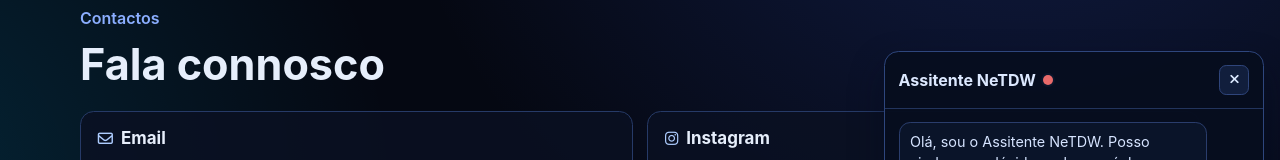
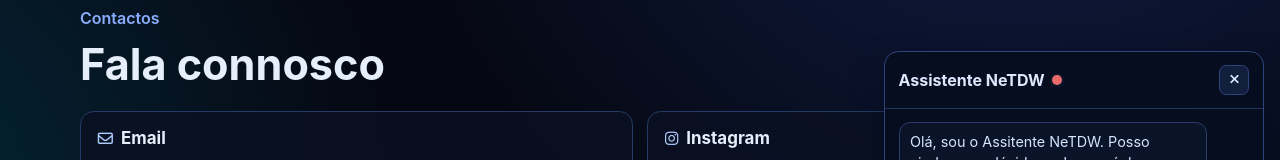
Before and after one commit to amorima/netdw, a Nuxt app: page /contactos in a window 1280 px wide. Both pictures are taken after a click on the button "Abrir assistente". Shown: the part 143-303 px from the top of the page. Built offline with nearby package versions, Linux system fonts and the light colour scheme; no server answers; what @directus/sdk would draw is missing.

Commit message:
fix: correct typo in chatbot header title

```diff
--- a/app/components/ChatAssistant.vue
+++ b/app/components/ChatAssistant.vue
@@ -249,7 +249,7 @@ export default defineNuxtComponent({
       >
         <header class="chatbot-header">
           <div class="chatbot-title-wrap">
-            <h3>Assitente NeTDW</h3>
+            <h3>Assistente NeTDW</h3>
             <span class="status-led" :class="ledClass"></span>
           </div>
           <div class="chatbot-header-right">
```
